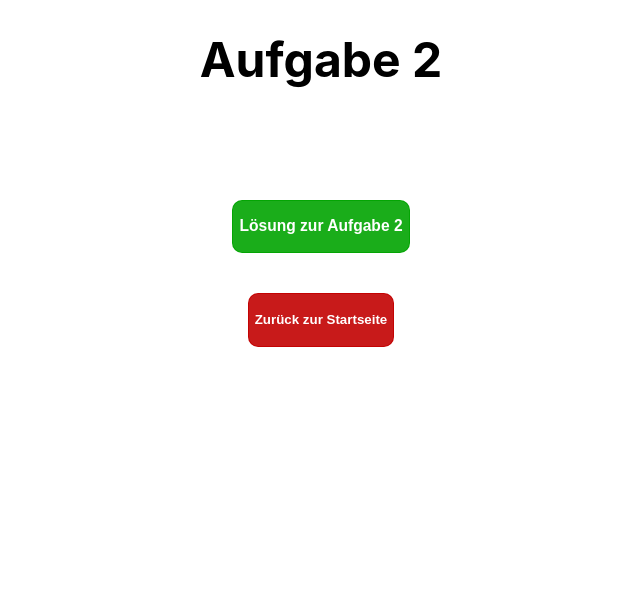
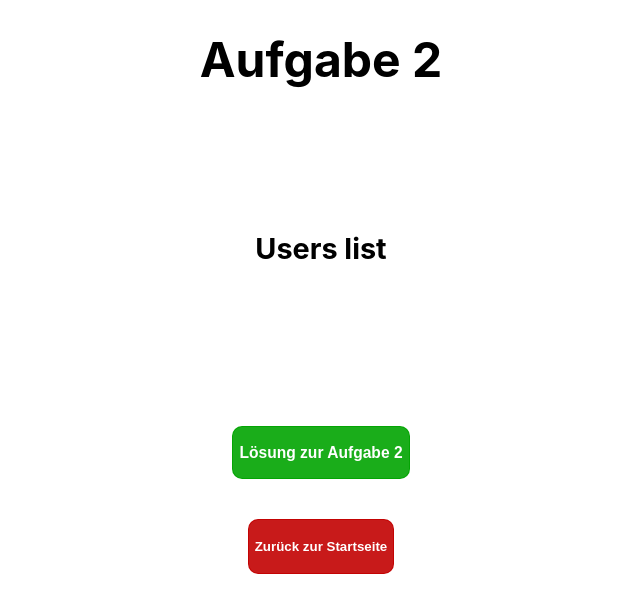
Before and after one commit to ramichr/WT_Workshop-Getting_started_with_Next.js, a Next.js app: page /aufgaben/aufgabe_2/aufgabe2 in a window 1280 px wide. Shown: the top 612 px of the page, without its empty margins (319-959 px from the left). Built offline with nearby package versions, Linux system fonts and the light colour scheme.

Commit message:
update aufgabe2

```diff
--- a/pages/aufgaben/aufgabe_2/aufgabe2.js
+++ b/pages/aufgaben/aufgabe_2/aufgabe2.js
@@ -1,5 +1,9 @@
 import styles from '../../../styles/Home.module.css'
 import Link from 'next/link'
+import Layout from '../../../components/layout'
+
+/* Write code here */
+
 
 export default function Aufgabe2() {
     return (
@@ -10,7 +14,14 @@ export default function Aufgabe2() {
             <br></br>
 
             {/* pre-rendering and data fetching (getStaticProps) */}
-
+            <Layout>
+                <section>
+                    <h2>Users list</h2>
+                    <ul>
+                        {/* Write code here */}
+                    </ul>
+                </section>
+            </Layout>
 
             <br></br>
             <br></br>
--- a/pages/aufgaben/aufgabe_2/solution_2/solution2.js
+++ b/pages/aufgaben/aufgabe_2/solution_2/solution2.js
@@ -24,7 +24,7 @@ export default function Solution2({ users }) {
             <h1 className={styles.title}>Lösung zur Aufgabe 2</h1>
             <br />
             <br />
-            <Layout home>
+            <Layout>
                 <section>
                     <h2>Users list</h2>
                     <ul>
```
